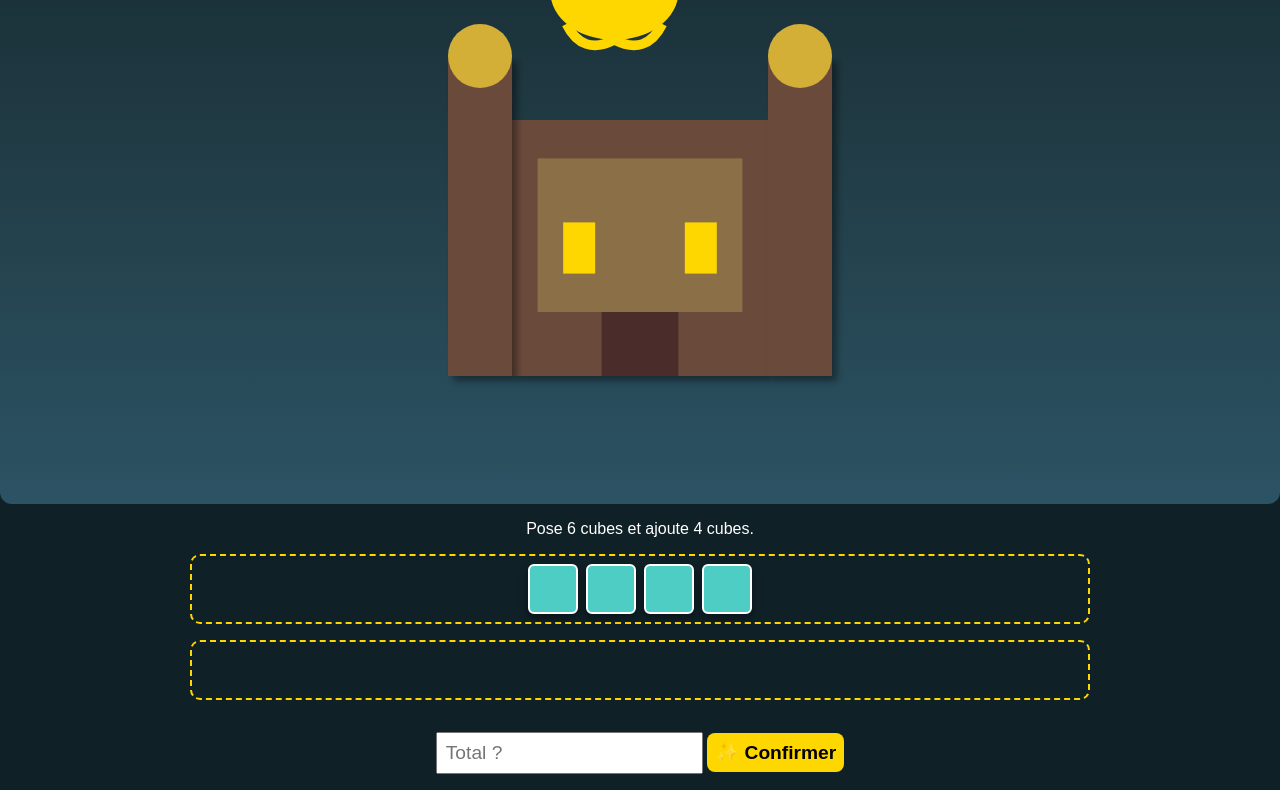
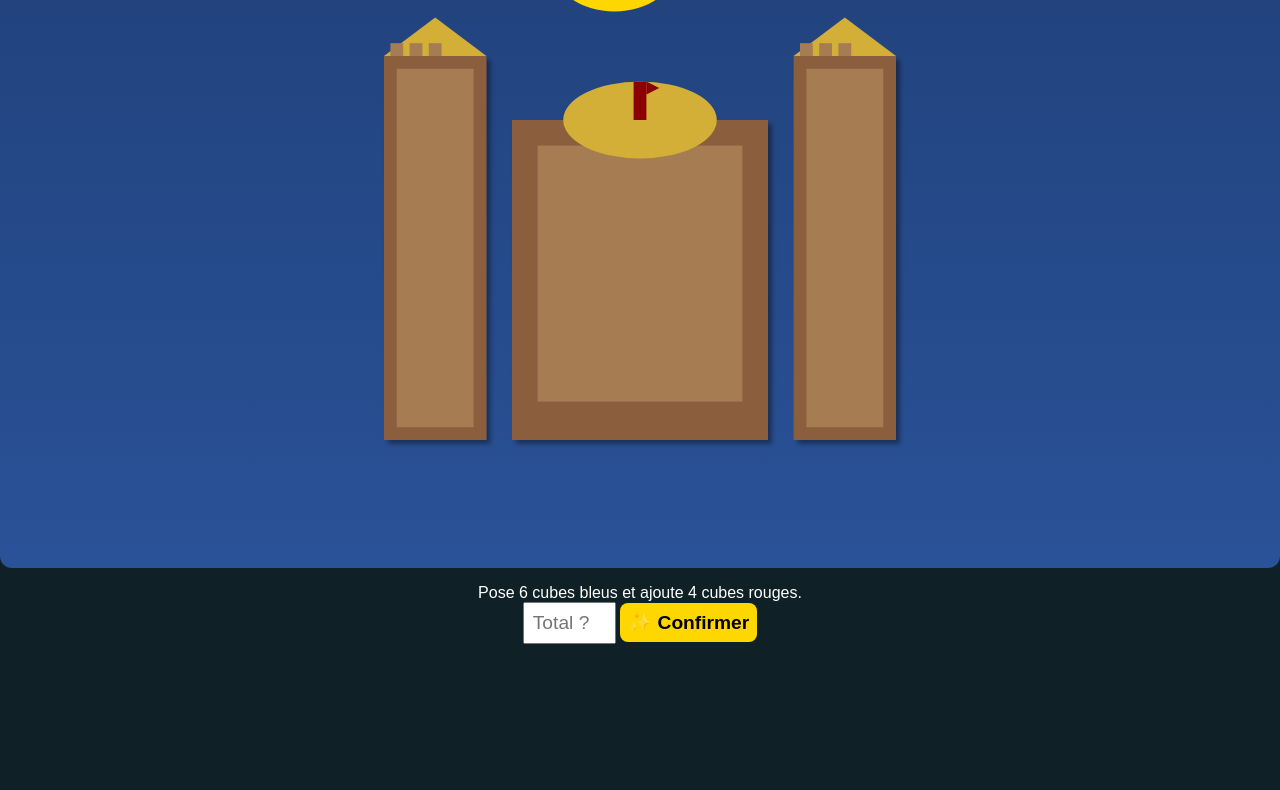
Before and after one commit to Alex270821/inclusive-game, a website: page public/math.html in a window 1280 px wide. Shown: the part 335-1125 px from the top of the page. After the commit the page ends 995 px from the top, so only its background shows below. Drawn offline with Linux system fonts and the light colour scheme; a web font is replaced by a local one.

Commit message:
math.html

```diff
--- a/public/math.html
+++ b/public/math.html
@@ -2,78 +2,89 @@
 <html lang="fr">
 <head>
   <meta charset="utf-8">
-  <title>Maths Magiques – Château détaillé</title>
+  <title>Maths Magiques – Château HD</title>
   <link rel="stylesheet" href="math.css">
   <link href="https://fonts.googleapis.com/css2?family=OpenDyslexic&display=swap" rel="stylesheet">
 </head>
 <body>
   <header>
-    <h1>Château des maths magiques</h1>
+    <h1>Château des additions</h1>
     <button id="modeDys">🌈 Mode DYS</button>
   </header>
 
-  <main>
-    <!-- Château SVG détaillé -->
-    <svg id="chateau" viewBox="0 0 1000 600" preserveAspectRatio="xMidYMid meet">
-      <!-- ciel animé -->
-      <rect width="1000" height="600" fill="url(#skyGrad)"/>
+  <!-- Château HD SVG -->
+  <svg id="chateau" viewBox="0 0 1000 650">
+    <!-- Ciel dégradé -->
     <defs>
-        <linearGradient id="skyGrad" x1="0" y1="0" x2="0" y2="1">
-          <stop offset="0%"  stop-color="#0f2027"/>
-          <stop offset="50%" stop-color="#203a43"/>
-          <stop offset="100%" stop-color="#2c5364"/>
+      <linearGradient id="sky" x1="0" y1="0" x2="0" y2="1">
+        <stop offset="0%"  stop-color="#1e3c72"/>
+        <stop offset="100%" stop-color="#2a5298"/>
       </linearGradient>
-        <filter id="shadow" x="-20%" y="-20%" width="140%" height="140%">
-          <feDropShadow dx="4" dy="4" stdDeviation="3" flood-color="#000" flood-opacity=".4"/>
+      <filter id="shadow" x="-30%" y="-30%" width="160%" height="160%">
+        <feDropShadow dx="3" dy="3" stdDeviation="2" flood-color="#000" flood-opacity=".4"/>
       </filter>
     </defs>
+    <rect width="1000" height="650" fill="url(#sky)"/>
 
-      <!-- château -->
+    <!-- Château détaillé -->
     <g id="castle">
-        <!-- donjon principal -->
-        <rect x="400" y="300" width="200" height="200" fill="#6b4c3b" filter="url(#shadow)"/>
-        <rect x="420" y="330" width="160" height="120" fill="#8b6f47"/>
-        <!-- tours -->
-        <rect x="350" y="250" width="50" height="250" fill="#6b4c3b" filter="url(#shadow)"/>
-        <rect x="600" y="250" width="50" height="250" fill="#6b4c3b" filter="url(#shadow)"/>
-        <!-- dômes -->
-        <circle cx="375" cy="250" r="25" fill="#d4af37"/>
-        <circle cx="625" cy="250" r="25" fill="#d4af37"/>
-        <!-- porte -->
-        <rect x="470" y="450" width="60" height="50" fill="#4a2c2a"/>
-        <!-- fenêtres -->
-        <rect x="440" y="380" width="25" height="40" fill="#ffd700"/>
-        <rect x="535" y="380" width="25" height="40" fill="#ffd700"/>
+      <!-- Donjon central -->
+      <rect x="400" y="300" width="200" height="250" fill="#8b5e3c" filter="url(#shadow)"/>
+      <rect x="420" y="320" width="160" height="200" fill="#a67c52"/>
+      <!-- Tours -->
+      <g>
+        <!-- Tour gauche -->
+        <rect x="300" y="250" width="80" height="300" fill="#8b5e3c" filter="url(#shadow)"/>
+        <rect x="310" y="260" width="60" height="280" fill="#a67c52"/>
+        <polygon points="300,250 340,220 380,250" fill="#d4af37"/>
+        <!-- créneaux -->
+        <g>
+          <rect x="305" y="240" width="10" height="10" fill="#a67c52"/>
+          <rect x="320" y="240" width="10" height="10" fill="#a67c52"/>
+          <rect x="335" y="240" width="10" height="10" fill="#a67c52"/>
+        </g>
+        <!-- Tour droite (symétrique) -->
+        <rect x="620" y="250" width="80" height="300" fill="#8b5e3c" filter="url(#shadow)"/>
+        <rect x="630" y="260" width="60" height="280" fill="#a67c52"/>
+        <polygon points="620,250 660,220 700,250" fill="#d4af37"/>
+        <g>
+          <rect x="625" y="240" width="10" height="10" fill="#a67c52"/>
+          <rect x="640" y="240" width="10" height="10" fill="#a67c52"/>
+          <rect x="655" y="240" width="10" height="10" fill="#a67c52"/>
+        </g>
+      </g>
+      <!-- Dôme central -->
+      <ellipse cx="500" cy="300" rx="60" ry="30" fill="#d4af37"/>
+      <!-- Drapeau -->
+      <rect x="495" y="270" width="10" height="30" fill="#8b0000"/>
+      <polygon points="505,270 505,280 515,275" fill="#8b0000"/>
     </g>
 
-      <!-- dragon (sprite SVG) -->
-      <g id="dragon" transform="translate(480 200) scale(2.5)">
-        <ellipse cx="0" cy="0" rx="20" ry="15" fill="#ffd700"/>
-        <ellipse cx="-10" cy="-5" rx="7" ry="5" fill="#ffcc00"/>
-        <ellipse cx="10" cy="-5" rx="7" ry="5" fill="#ffcc00"/>
-        <circle cx="-7" cy="-7" r="3" fill="#000"/>
-        <circle cx="7" cy="-7" r="3" fill="#000"/>
-        <path d="M-15 10 Q-10 20 0 15 Q10 20 15 10" stroke="#ffd700" stroke-width="3" fill="none"/>
+    <!-- Dragon HD -->
+    <g id="dragon" transform="translate(480 180) scale(2.2)">
+      <ellipse cx="0" cy="0" rx="22" ry="16" fill="#ffd700"/>
+      <ellipse cx="-8" cy="-5" rx="6" ry="4" fill="#ffcc00"/>
+      <ellipse cx="8" cy="-5" rx="6" ry="4" fill="#ffcc00"/>
+      <circle cx="-5" cy="-6" r="2.5" fill="#000"/>
+      <circle cx="5" cy="-6" r="2.5" fill="#000"/>
+      <path d="M-12 8 Q-8 15 0 12 Q8 15 12 8" stroke="#ffd700" stroke-width="2" fill="none"/>
+      <animateTransform attributeName="transform" type="rotate" values="0 0 0;5 0 0;0 0 0;-5 0 0;0 0 0" dur="2s" repeatCount="indefinite"/>
     </g>
   </svg>
 
   <section id="atelier">
-      <p id="enonce">Pose <span id="a">6</span> cubes et ajoute <span id="b">4</span> cubes.</p>
+    <p id="enonce">Pose <span id="a">6</span> cubes bleus et ajoute <span id="b">4</span> cubes rouges.</p>
 
-      <div id="zoneCubes">
-        <!-- Cubes 3D générés ici -->
-      </div>
+    <div id="zoneBleue"></div>
+    <div id="zoneRouge"></div>
+    <div id="plateauBarres"></div>
 
-      <div id="plateau">
-        <!-- Zone de dépôt -->
-      </div>
-
-      <input id="reponse" type="number" placeholder="Total ?">
+    <input id="inputRep" type="number" min="0" max="100" placeholder="Total ?">
     <button id="valider">✨ Confirmer</button>
   </section>
-  </main>
 
   <audio id="sonReussite" src="https://cdn.pixabay.com/download/audio/2022/03/15/audio_2b8a390674.mp3" preload="auto"></audio>
+  <audio id="sonDrag" src="https://cdn.pixabay.com/download/audio/2022/01/18/audio_d1718a4622.mp3" preload="auto"></audio>
   <script src="math.js"></script>
 </body>
 </html>
```
Lines whose indentation alone changed are shown as unchanged.
